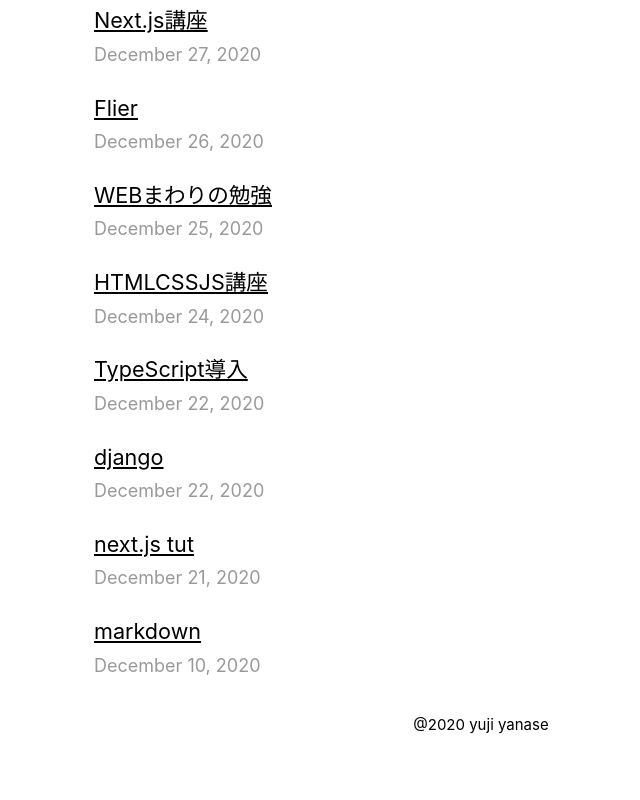
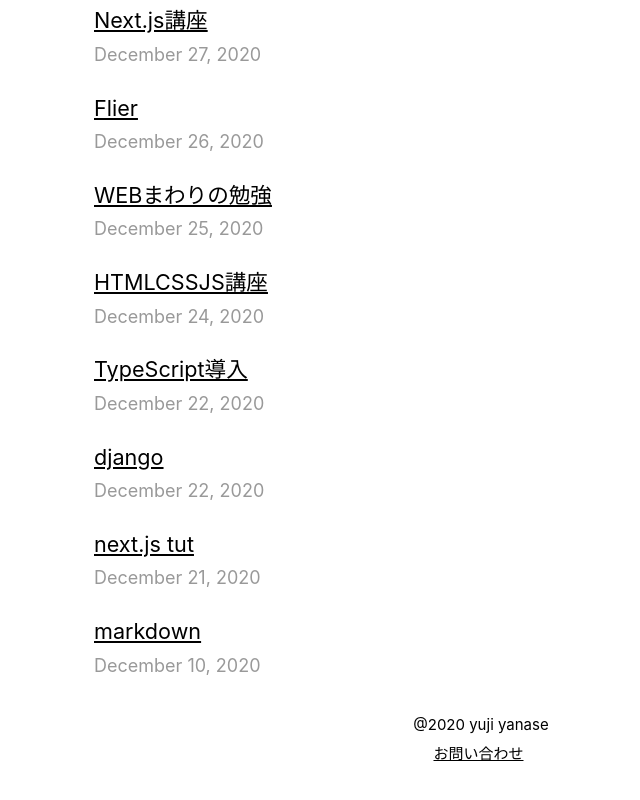
Before and after one commit to yuji-bvb/nextjs-blog, a Next.js app: page / in a window 1280 px wide. Shown: the part 1108-1908 px from the top of the page, without its empty margins (159-799 px from the left). Built offline with nearby package versions, Linux system fonts and the light colour scheme.

Commit message:
💬 問合せ追加

```diff
--- a/components/footer.tsx
+++ b/components/footer.tsx
@@ -4,6 +4,11 @@
   return (
     <footer className={styles.container}>
       <small>@2020 yuji yanase</small>
+      <div>
+        <a href="mailto:yuji.bvb@gmail.com?">
+          <small>お問い合わせ</small>
+        </a>
+      </div>
     </footer>
   );
 }
```
